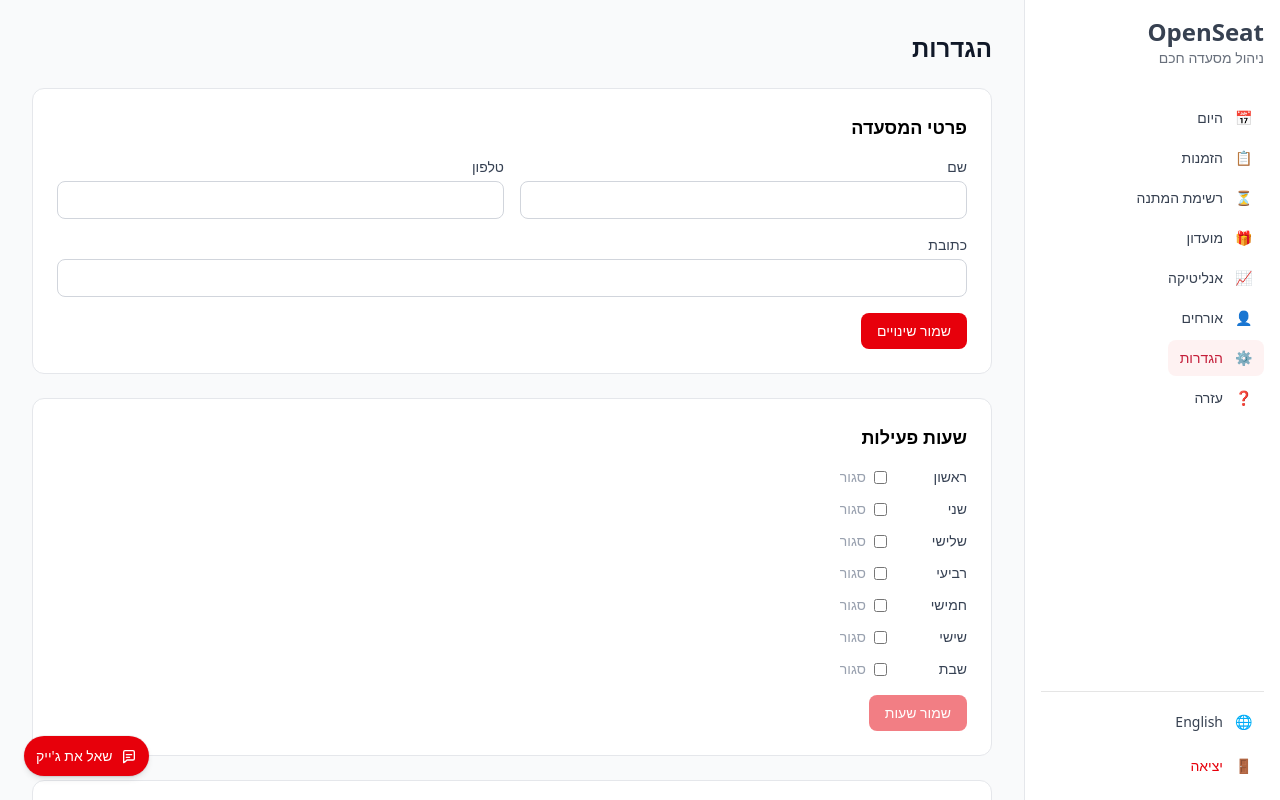
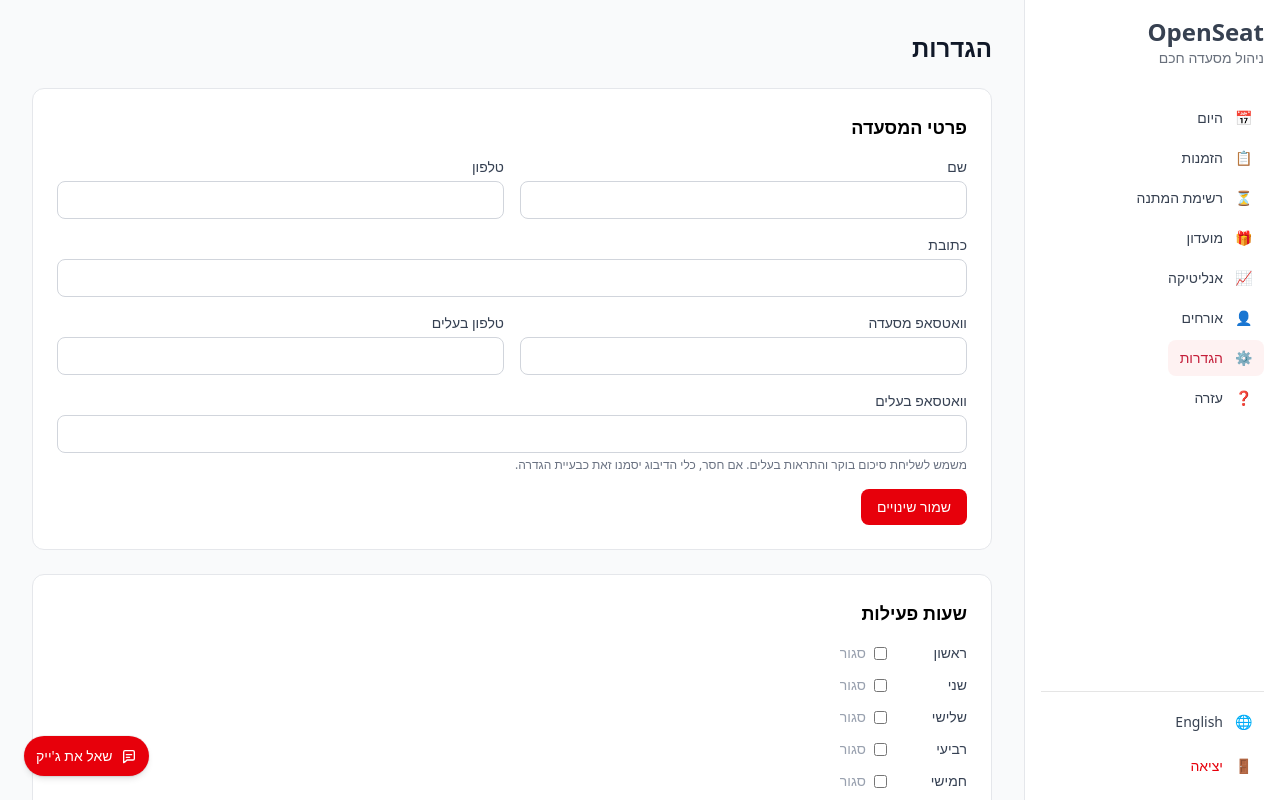
Before and after one commit to MarkoKCOM/Restaurant-Agent, a React (Vite) app in the folder apps/dashboard/: page /settings in a window 1280 px wide. Shown: the top 800 px of the page. Built offline with nearby package versions, Linux system fonts and the light colour scheme; sample sign-in values are in the browser's storage.

Commit message:
chore: expose owner contact settings

```diff
--- a/apps/dashboard/src/i18n.tsx
+++ b/apps/dashboard/src/i18n.tsx
@@ -586,6 +586,10 @@ export const translations = {
       slug: "Slug",
       address: "כתובת",
       phone: "טלפון",
+      whatsappNumber: "וואטסאפ מסעדה",
+      ownerPhone: "טלפון בעלים",
+      ownerWhatsapp: "וואטסאפ בעלים",
+      ownerWhatsappHelp: "משמש לשליחת סיכום בוקר והתראות בעלים. אם חסר, כלי הדיבוג יסמנו זאת כבעיית הגדרה.",
       save: "שמור שינויים",
       saving: "שומר...",
       saved: "נשמר!",
@@ -1312,6 +1316,10 @@ export const translations = {
       slug: "Slug",
       address: "Address",
       phone: "Phone",
+      whatsappNumber: "Restaurant WhatsApp",
+      ownerPhone: "Owner phone",
+      ownerWhatsapp: "Owner WhatsApp",
+      ownerWhatsappHelp: "Used for morning summaries and owner alerts. If missing, debug tools flag it as configuration cleanup.",
       save: "Save Changes",
       saving: "Saving...",
       saved: "Saved!",
--- a/apps/dashboard/src/pages/SettingsPage.tsx
+++ b/apps/dashboard/src/pages/SettingsPage.tsx
@@ -297,6 +297,9 @@ export function SettingsPage() {
   const [name, setName] = useState("");
   const [phone, setPhone] = useState("");
   const [address, setAddress] = useState("");
+  const [whatsappNumber, setWhatsappNumber] = useState("");
+  const [ownerPhone, setOwnerPhone] = useState("");
+  const [ownerWhatsapp, setOwnerWhatsapp] = useState("");
 
   // Hours editor state
   const [hours, setHours] = useState<HoursState>({});
@@ -314,6 +317,9 @@ export function SettingsPage() {
       setName(restaurant.name ?? "");
       setPhone(restaurant.phone ?? "");
       setAddress(restaurant.address ?? "");
+      setWhatsappNumber(restaurant.whatsappNumber ?? "");
+      setOwnerPhone(restaurant.ownerPhone ?? "");
+      setOwnerWhatsapp(restaurant.ownerWhatsapp ?? "");
       const oh = (restaurant.operatingHours ?? {}) as HoursState;
       const normalized: HoursState = {};
       for (const day of DAYS) {
@@ -326,7 +332,7 @@ export function SettingsPage() {
   function handleSave() {
     if (!restaurant) return;
     updateMutation.mutate(
-      { id: restaurant.id, data: { name, phone, address } },
+      { id: restaurant.id, data: { name, phone, address, whatsappNumber, ownerPhone, ownerWhatsapp } },
       {
         onSuccess: () => showToast(t.settings.toastDetailsSaved),
         onError: (error: unknown) => showToast(formatApiErrorMessage(error, t.settings.toastDetailsError), "error"),
@@ -467,6 +473,34 @@ export function SettingsPage() {
                 onChange={(e) => setAddress(e.target.value)}
                 className="w-full px-3 py-2 border border-gray-300 rounded-lg text-sm"
               />
+            </div>
+            <div>
+              <label className="block text-sm font-medium text-gray-700 mb-1">{t.settings.whatsappNumber}</label>
+              <input
+                type="tel"
+                value={whatsappNumber}
+                onChange={(e) => setWhatsappNumber(e.target.value)}
+                className="w-full px-3 py-2 border border-gray-300 rounded-lg text-sm"
+              />
+            </div>
+            <div>
+              <label className="block text-sm font-medium text-gray-700 mb-1">{t.settings.ownerPhone}</label>
+              <input
+                type="tel"
+                value={ownerPhone}
+                onChange={(e) => setOwnerPhone(e.target.value)}
+                className="w-full px-3 py-2 border border-gray-300 rounded-lg text-sm"
+              />
+            </div>
+            <div className="sm:col-span-2">
+              <label className="block text-sm font-medium text-gray-700 mb-1">{t.settings.ownerWhatsapp}</label>
+              <input
+                type="tel"
+                value={ownerWhatsapp}
+                onChange={(e) => setOwnerWhatsapp(e.target.value)}
+                className="w-full px-3 py-2 border border-gray-300 rounded-lg text-sm"
+              />
+              <p className="mt-1 text-xs text-gray-500">{t.settings.ownerWhatsappHelp}</p>
             </div>
           </div>
           <button
--- a/packages/domain/src/types.ts
+++ b/packages/domain/src/types.ts
@@ -12,6 +12,9 @@ export interface Restaurant {
   phone?: string;
   email?: string;
   website?: string;
+  whatsappNumber?: string;
+  ownerPhone?: string;
+  ownerWhatsapp?: string;
   timezone: string;
   locale: string;
   operatingHours?: OperatingHours;
```
Also changed, not shown: 3 other files (tests, documents, lock files or other folders).
